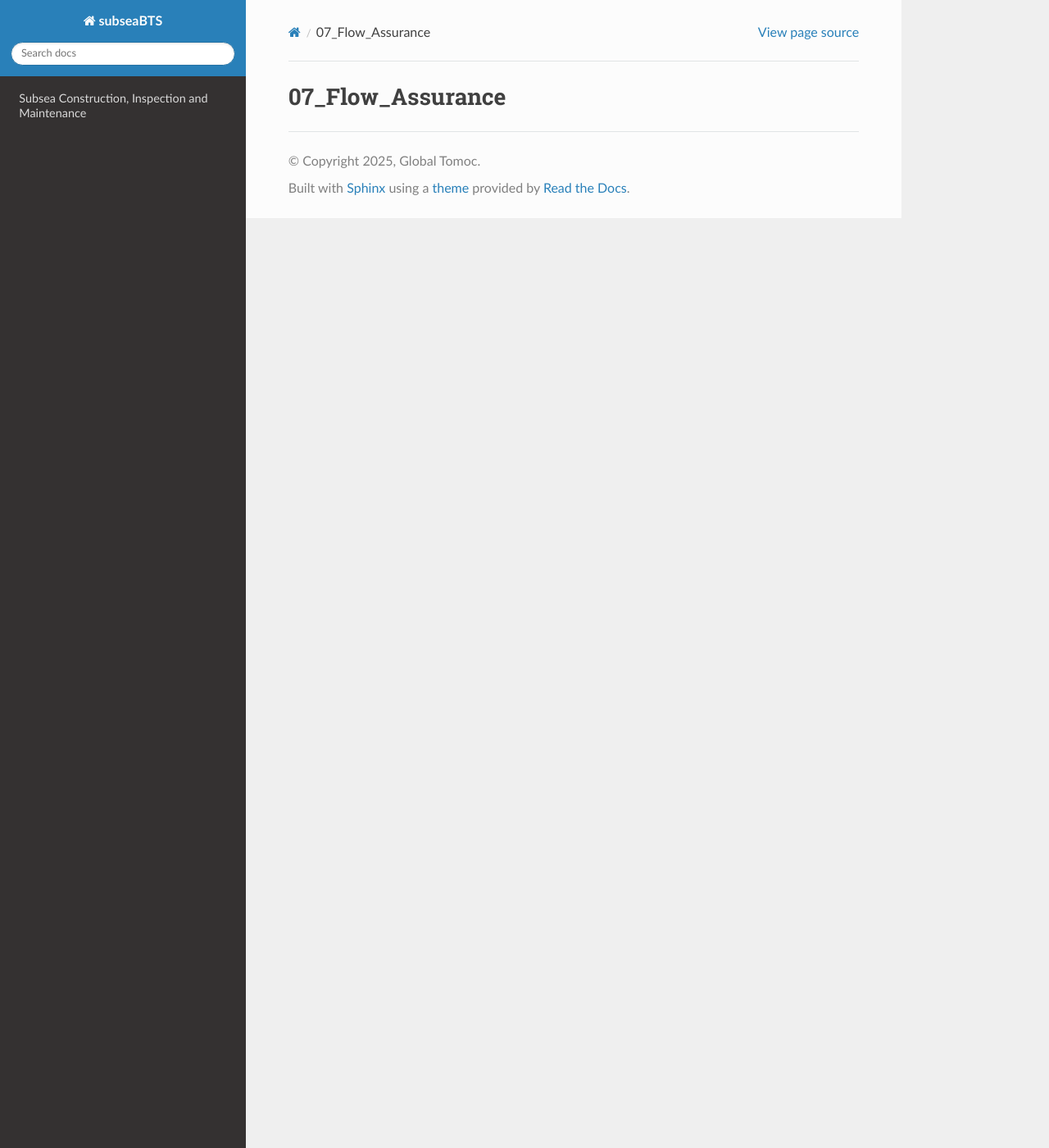
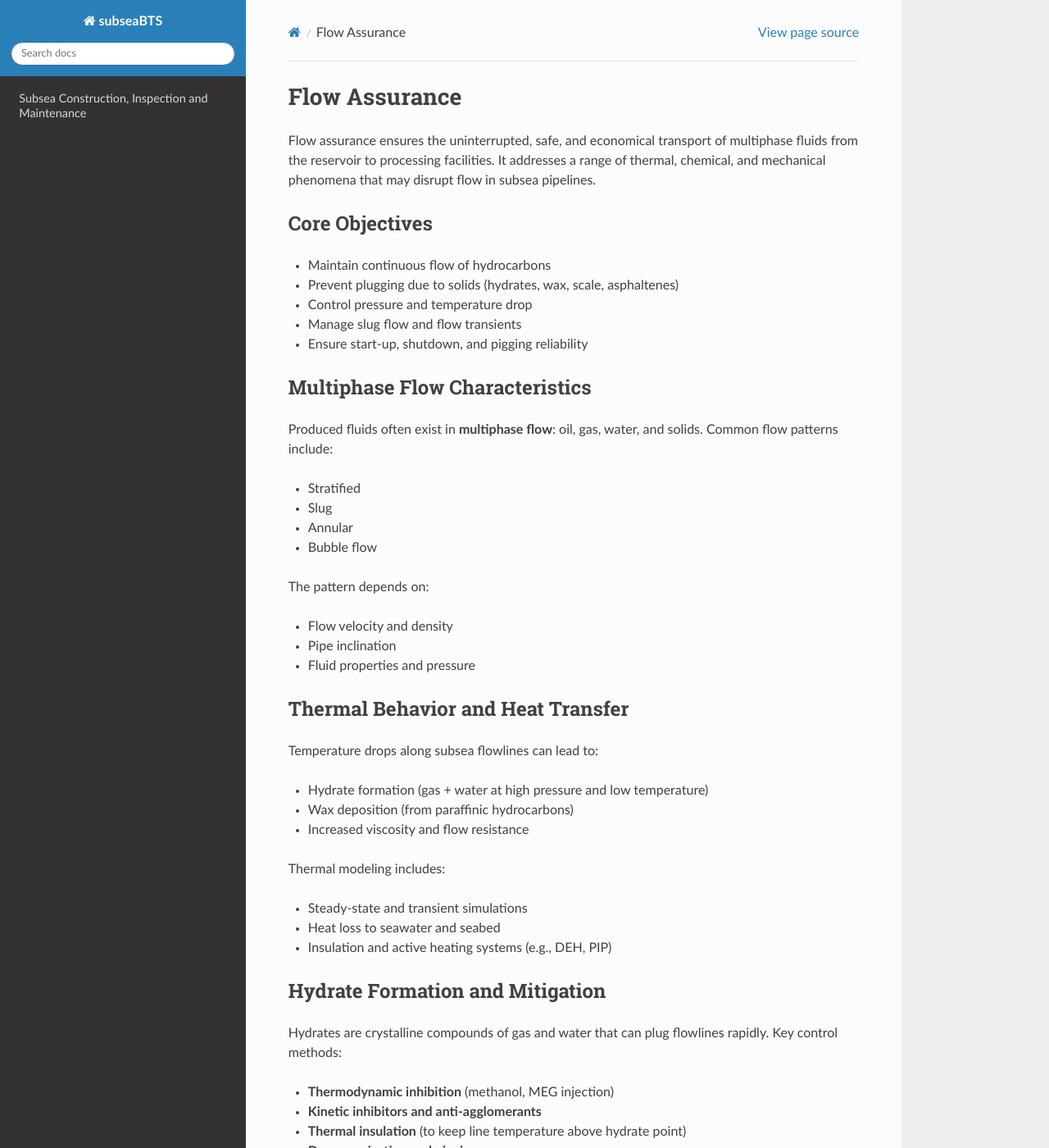
Before and after one commit to jungsohn/subseaBTS, a Sphinx documentation site: the page built from docs/source/07_Flow_Assurance.rst, in a window 1280 px wide and 1400 px high. Shown: the whole window at 82% size. Built offline with Sphinx 7.4.7 and the Read the Docs theme 3.1.0, drawn with Linux system fonts in a browser that asks for light colours; some of the changed text lies outside the part shown.

Commit message:
Update 07_Flow_Assurance.rst

```diff
--- a/docs/source/07_Flow_Assurance.rst
+++ b/docs/source/07_Flow_Assurance.rst
@@ -1,2 +1,123 @@
-07_Flow_Assurance
-======================
+Flow Assurance
+==============
+
+Flow assurance ensures the uninterrupted, safe, and economical transport of multiphase fluids from the reservoir to processing facilities. It addresses a range of thermal, chemical, and mechanical phenomena that may disrupt flow in subsea pipelines.
+
+Core Objectives
+----------------
+
+- Maintain continuous flow of hydrocarbons
+- Prevent plugging due to solids (hydrates, wax, scale, asphaltenes)
+- Control pressure and temperature drop
+- Manage slug flow and flow transients
+- Ensure start-up, shutdown, and pigging reliability
+
+Multiphase Flow Characteristics
+-------------------------------
+
+Produced fluids often exist in **multiphase flow**: oil, gas, water, and solids. Common flow patterns include:
+
+- Stratified
+- Slug
+- Annular
+- Bubble flow
+
+The pattern depends on:
+
+- Flow velocity and density
+- Pipe inclination
+- Fluid properties and pressure
+
+
+Thermal Behavior and Heat Transfer
+----------------------------------
+
+Temperature drops along subsea flowlines can lead to:
+
+- Hydrate formation (gas + water at high pressure and low temperature)
+- Wax deposition (from paraffinic hydrocarbons)
+- Increased viscosity and flow resistance
+
+Thermal modeling includes:
+
+- Steady-state and transient simulations
+- Heat loss to seawater and seabed
+- Insulation and active heating systems (e.g., DEH, PIP)
+
+Hydrate Formation and Mitigation
+---------------------------------
+
+Hydrates are crystalline compounds of gas and water that can plug flowlines rapidly. Key control methods:
+
+- **Thermodynamic inhibition** (methanol, MEG injection)
+- **Kinetic inhibitors and anti-agglomerants**
+- **Thermal insulation** (to keep line temperature above hydrate point)
+- **Depressurization and pigging**
+
+Hydrate curve analysis is based on:
+
+- Gas composition
+- Pressure and temperature profiles
+- Phase envelope via PVT analysis
+
+Wax, Asphaltenes, and Scale
+----------------------------
+
+Other common solids that impact flow assurance include:
+
+- **Wax**: precipitates at Wax Appearance Temperature (WAT)
+- **Asphaltenes**: flocculate due to pressure drop or mixing
+- **Scale**: mineral deposits (e.g., CaCO₃, BaSO₄) from water incompatibility
+
+Mitigation measures:
+
+- Chemical inhibitors
+- Periodic pigging
+- Heating systems
+- Fluid blending and pressure control
+
+Pressure Drop and Slugging
+---------------------------
+
+Flow assurance models pressure drop from:
+
+- Frictional losses
+- Elevation change
+- Acceleration and phase interaction
+
+Slugging problems (terrain-induced, hydrodynamic):
+
+- Cause large pressure fluctuations
+- Can damage separators and compressors
+- Require proper **slug catchers** and **inlet control logic**
+
+Flow Assurance Modeling Tools
+------------------------------
+
+Simulation is essential for predicting risks and designing mitigation strategies. Common tools include:
+
+- **OLGA** – Dynamic multiphase flow simulator
+- **PIPESIM** – Steady-state and nodal analysis
+- **LedaFlow**, **Symmetry**, **Petrel RE**
+
+Modeling objectives:
+
+- Steady-state flow profile
+- Transient events (shut-in/start-up)
+- Slug tracking
+- Chemical injection effectiveness
+- Pressure/temperature envelope
+
+Start-Up and Shut-Down Scenarios
+---------------------------------
+
+Critical phases where flow assurance risks are highest:
+
+- **Start-up**: hydrate risk if fluids cooled during shutdown
+- **Shut-down**: pressure equalization and condensate formation
+- **Pigging operations**: solid displacement and restart control
+
+
+.. note::
+
+   Flow assurance is not just about chemistry—it combines fluid dynamics, thermodynamics, simulation, and operational strategy to keep subsea pipelines flowing.
```
